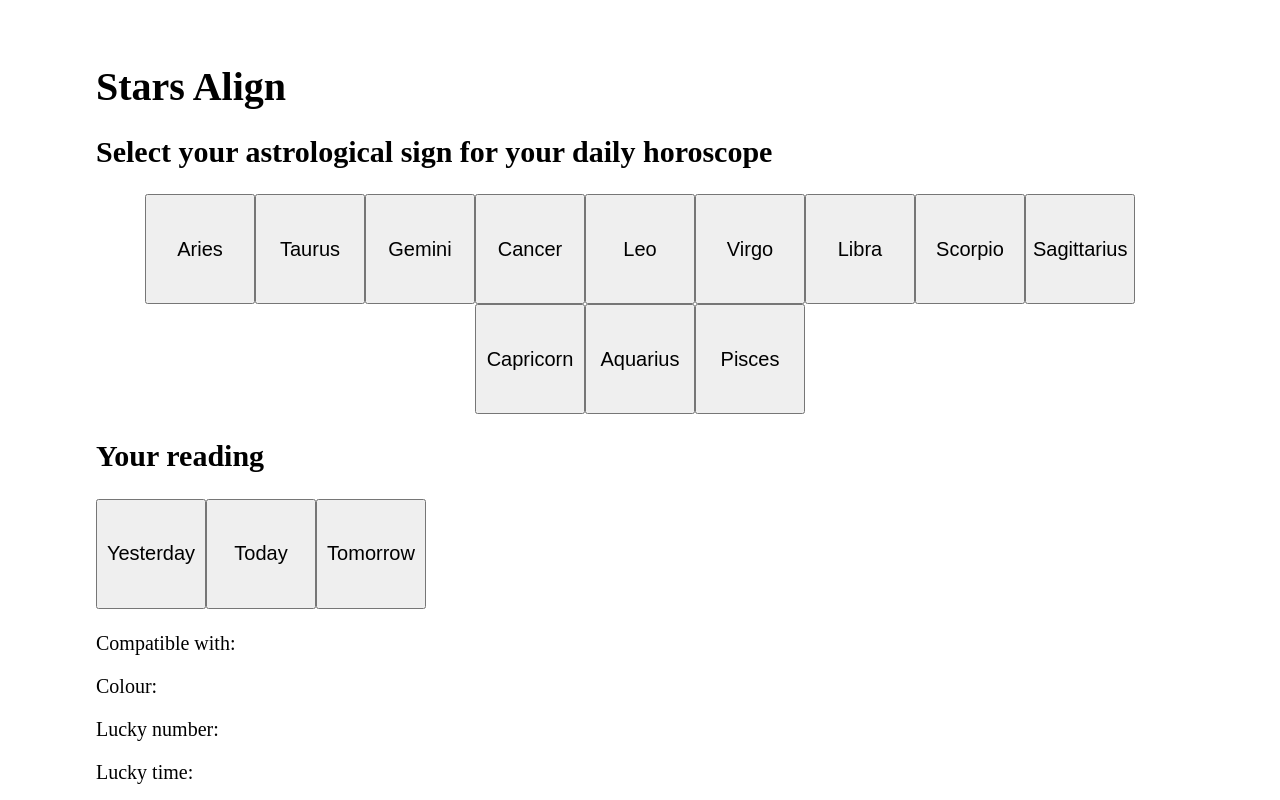
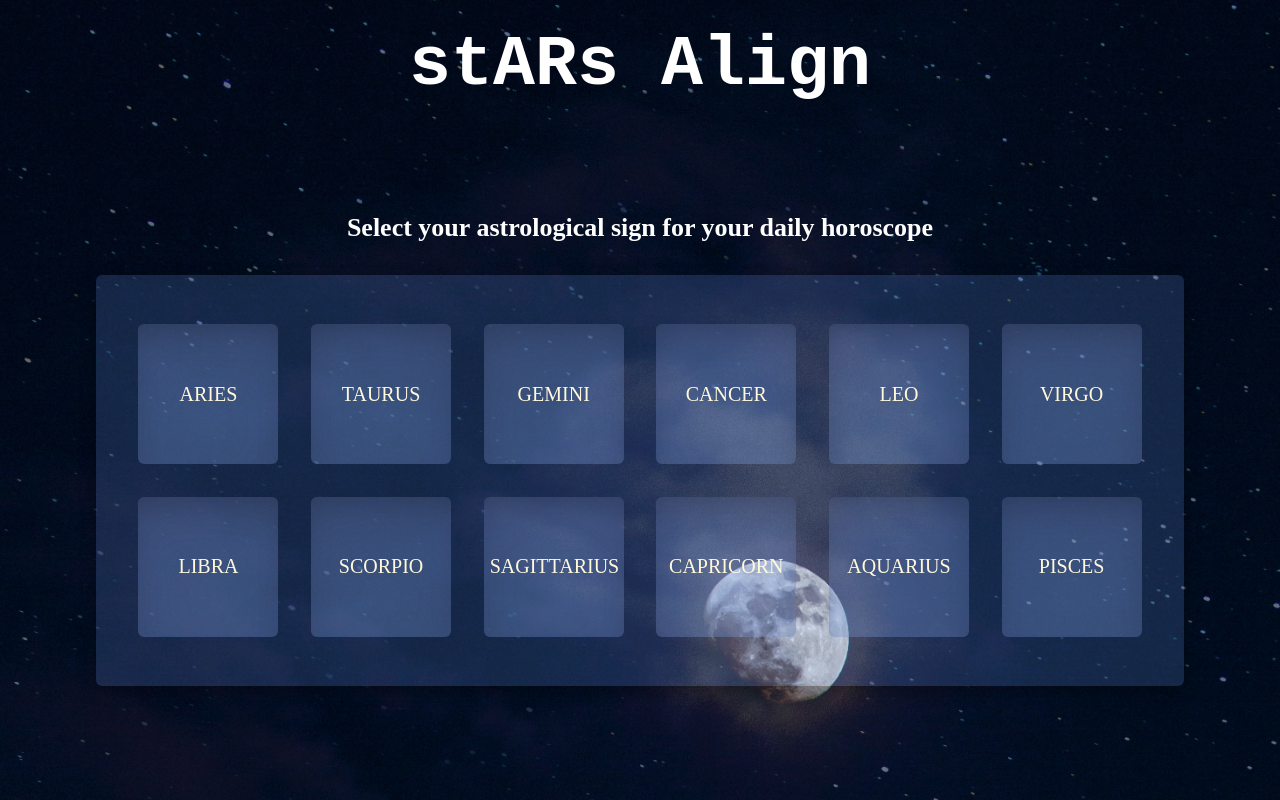
Before and after one commit to sabinetait/sabine-tait-project-three, a React (Create React App) app: page / in a window 1280 px wide. Shown: the top 800 px of the page. Built offline with nearby package versions, Linux system fonts and the light colour scheme.

Commit message:
added some styling :nail_care:

```diff
--- a/src/App.css
+++ b/src/App.css
@@ -6,15 +6,25 @@ html { -moz-box-sizing: border-box; -webkit-box-sizing: border-box; box-sizing:
 
 .sr-only { position: absolute; width: 1px; height: 1px; margin: -1px; border: 0; padding: 0; white-space: nowrap; clip-path: inset(100%); clip: rect(0 0 0 0); overflow: hidden;}
 
+@import url('https://fonts.googleapis.com/css2?family=Major+Mono+Display&family=Poiret+One&display=swap');
+
 html {
     font-size: 125%;
+    padding: 0;
+    margin: 0;
+    /* background-color: rgb(204, 196, 255); */
+    background-image: url(../assests/background-image.jpg);
+    background-position: center;
+    background-size: cover;
+    background-repeat: no-repeat;
+    color: white;
 }
 
 .App {
    display: flex;
    flex-wrap: wrap;
    justify-content: center;
-   padding-top: 5%;
+   padding-top: 2%;
 
 }
 
@@ -23,21 +33,125 @@ html {
     max-width: 1440px;
 }
 
-.app-container {
+header {
+    height: 15vh;
+    display: flex;
+    justify-content: center;
+}
 
+.sign-selection {
+    height: 80vh;
+    display: flex;
+    justify-content: center;
+    flex-direction: column;
+    text-align: center;
 }
+
+.horoscope-reading {
+    height: 90vh;
+}
+
 
 h1 {
     margin: 0;
+    font-size: 3.5rem;
+    font-family: 'Major Mono Display', monospace;
+}
+
+span.upper {
+    text-transform: uppercase;
+}
+
+span.lower {
+    text-transform: lowercase;
+}
+
+h2 {
+    margin-bottom: 3%;
+    font-size: 1.3rem;
+    font-family: 'Poiret One', cursive;
+}
+
+h3 {
+    font-family: 'Poiret One', cursive;
+}
+
+p {
+    font-family: 'Poiret One', cursive;
+}
+
+a {
+    font-family: 'Poiret One', cursive;
 }
 
 button {
-    height: 5.5rem;
-    width: 5.5rem;
+    text-transform: uppercase;
+    font-family: 'Poiret One', cursive;
+}
+
+div.astro-buttons button {
+    height: 7rem;
+    width: 7rem;
+    margin: 1.5%;
+    border: none;
+    border-radius: 0.3rem;
+    color: rgb(255, 248, 220);
+    background-color: rgba(144, 181, 248, 0.295);
+    box-shadow: rgba(50, 50, 93, 0.25) 0px 30px 60px -12px inset, rgba(0, 0, 0, 0.3) 0px 18px 36px -18px inset;
+
 }
 
 .astro-buttons {
     display: flex;
     flex-wrap: wrap;
-    justify-content: center
+    justify-content: center;
+    margin-bottom: 5%;
+    border-radius: 0.3rem;
+    padding: 3% 0;
+    background-color: rgba(100, 149, 237, 0.2);
+    box-shadow: rgba(0, 0, 0, 0.35) 0px 5px 15px;
+
 }
+
+
+.horoscope-reading {
+    margin-top: 15%;
+}
+.date-buttons {
+    display: flex;
+    justify-content: center;
+}
+
+.user-horoscope-reading {
+    text-align: center;
+    padding: 5% 2% 2% 2%;
+    border-radius: 0.3rem;
+    background-color: rgba(100, 149, 237, 0.2);
+    box-shadow: rgba(0, 0, 0, 0.35) 0px 5px 15px;
+
+}
+
+.horoscope-reading h2 {
+    font-family: 'Major Mono Display', monospace;
+    font-size: 1.8rem;
+    text-align: center;
+}
+
+div.date-buttons button {
+    padding: 1%;
+    border: none;
+    border-radius: 0.3rem;
+    color: rgb(255, 248, 220);
+    background-color: rgba(144, 181, 248, 0.295);
+    box-shadow: rgba(50, 50, 93, 0.25) 0px 30px 60px -12px inset, rgba(0, 0, 0, 0.3) 0px 18px 36px -18px inset;
+
+}
+
+footer {
+    text-align: center;
+}
+
+footer a {
+    text-decoration: none;
+    color: white;
+}
--- a/src/App.js
+++ b/src/App.js
@@ -11,7 +11,8 @@ const App = () => {
   return (
     <div className="App">
 
-      <div className="wrapper app-containter">
+      <div className="wrapper">
+
         <Header />
 
         <SignSelection />
--- a/src/components/Header.js
+++ b/src/components/Header.js
@@ -4,7 +4,7 @@ const Header = () => {
 
     return (
     <header>
-        <h1>Stars Align</h1>
+        <h1><span className="lower">S</span>t<span className="upper">ar</span>s Align</h1>
     </header>
     )
 }
--- a/src/components/Results.js
+++ b/src/components/Results.js
@@ -3,7 +3,7 @@
 const Results = (props) => {
     return (
         <section className="results">
-            <div className="user-horoscopeReading">
+            <div className="user-horoscope-reading">
                 <h3>{props.current_date}</h3>
                 <p>{props.description}</p>
                 <p>Compatible with: {props.compatibility}</p>
--- a/src/components/SignSelection.js
+++ b/src/components/SignSelection.js
@@ -90,12 +90,12 @@ const SignSelection = () => {
 
         <section className="horoscope-reading">
 
-          <h2>Your reading</h2>
+          <h2><span className="lower">Y</span>ou<span className="upper">r</span> Readin<span className="upper">g</span></h2>
 
           <div className="date-buttons">
-            <button id="yesterday" onClick={ handleDateChange }>Yesterday</button>
-            <button id="today" onClick={ handleDateChange }>Today</button>
-            <button id="tomorrow" onClick={ handleDateChange }>Tomorrow</button>
+            <button id="yesterday" className="yesterday" onClick={ handleDateChange }>Yesterday</button>
+            <button id="today" className="today" onClick={ handleDateChange }>Today</button>
+            <button id="tomorrow" className="tomorrow" onClick={ handleDateChange }>Tomorrow</button>
           </div>
 
           <Results
```
Also changed, not shown: assests/background-image.jpg (added).
